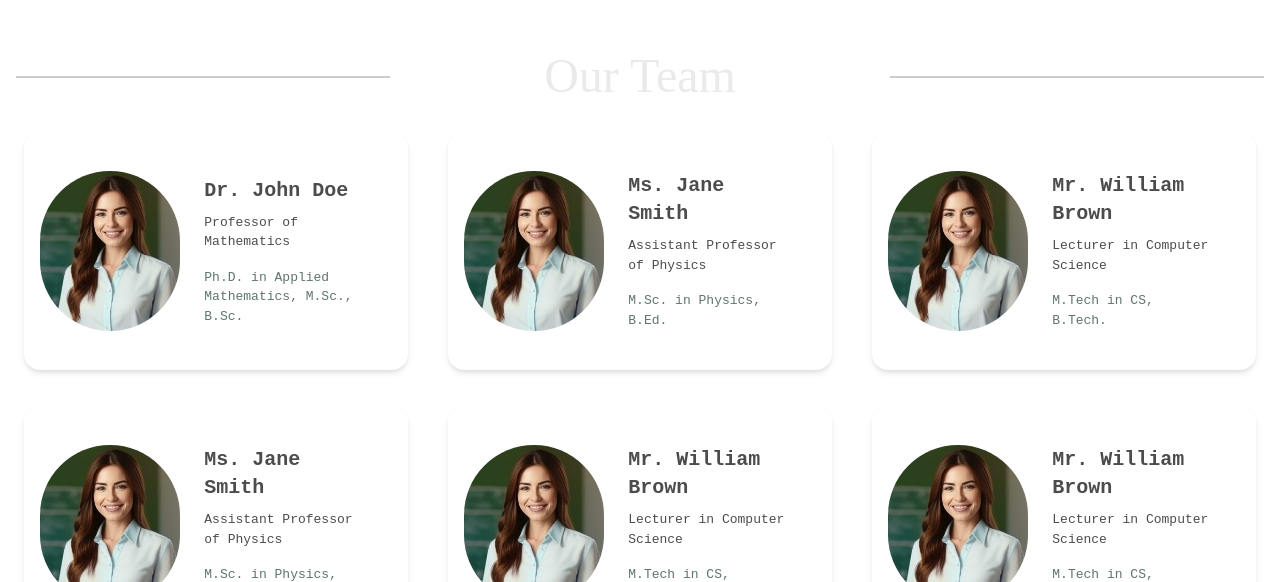
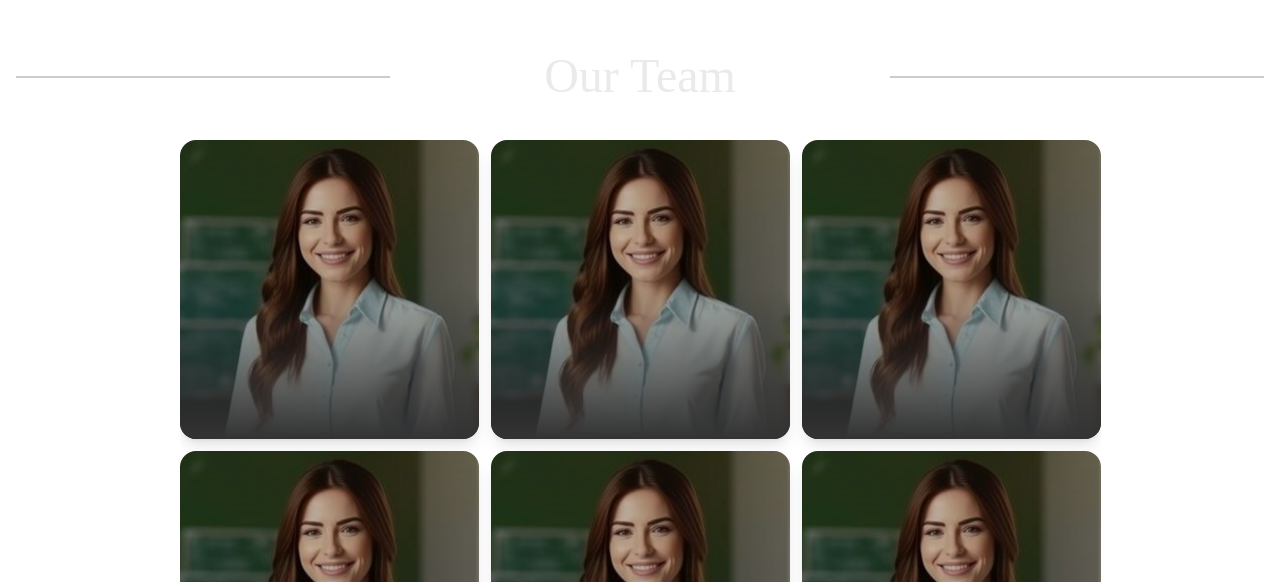
Before and after one commit to itz-mohanmadhav-18/vidhyalya-frontend, a React (Vite) app: page /#/about in a window 1280 px wide. Shown: the part 2218-2800 px from the top of the page. Built offline with nearby package versions, Linux system fonts and the light colour scheme.

Commit message:
About Page Design Completed

```diff
--- a/src/components/AboutPage/Authorities.jsx
+++ b/src/components/AboutPage/Authorities.jsx
@@ -49,7 +49,7 @@ const Authorities = () => {
   };
 
   return (
-    <div className="h-screen px-4 py-5 md:py-16 bg-maroon overflow-visible">
+    <div className="h-fit md:h-screen px-4 py-5 md:py-16 bg-maroon overflow-visible">
         <h1 className="headings !text-2xl sm:!text-3xl md:!text-4xl lg:!text-5xl justify-self-center w-fit bg-gradient-to-r from-[#fff] to-[#fff]">
         Guiding Lights
         </h1>
--- a/src/components/AboutPage/Team.jsx
+++ b/src/components/AboutPage/Team.jsx
@@ -1,20 +1,32 @@
-import React from "react";
+import { useState } from 'react';
 import image from '../../assets/teacher1.jpg';
 
 const FacultyCard = ({ image, name, designation, qualifications }) => {
+  const [isHovered, setIsHovered] = useState(false);
+
   return (
-    <div className="flex bg-white shadow-md rounded-2xl overflow-hidden mb-3 max-w-sm mx-auto p-4">
-      <div className="flex justify-center items-center">
+    <div
+      className="relative aspect-square overflow-hidden rounded-2xl shadow-lg cursor-pointer group"
+      onMouseEnter={() => setIsHovered(true)}
+      onMouseLeave={() => setIsHovered(false)}
+    >
+      <div className="relative w-full h-full overflow-hidden">
         <img
           src={image}
           alt={`${name}'s profile`}
-          className="h-40 w-40 object-cover rounded-full"
+          className={`h-full w-full object-cover transition-transform duration-500 ${
+            isHovered ? 'scale-105' : 'scale-100'
+          } brightness-75 group-hover:brightness-90`}
         />
+        <div className="absolute left-0 top-0 h-full right-0 bg-gradient-to-t from-black via-transparent to-transparent opacity-100" />
+
+        <div className={`absolute bottom-0 left-0 right-0 p-6 text-white transition-all duration-500 ${
+          isHovered ? 'translate-y-0 opacity-100' : 'translate-y-8 opacity-0'
+        }`}>
+          <h2 className="text-2xl font-bold mb-2">{name}</h2>
+          <p className="font-medium mb-3">{designation}</p>
+          <p className="text-sm">{qualifications}</p>
         </div>
-      <div className="p-6 flex flex-col justify-center w-2/3">
-        <h2 className="text-xl font-semibold text-light-black">{name}</h2>
-        <p className="text-light-black mt-2">{designation}</p>
-        <p className="text-gray mt-4">{qualifications}</p>
       </div>
     </div>
   );
@@ -61,15 +73,14 @@ const FacultySection = () => {
   ];
 
   return (
-    <section className="px-4 mb-6">
-      <div>
+    <section className="px-4 flex justify-center items-center flex-col gap-6 mb-9">
       <h1 className="headings mt-5 !text-2xl sm:!text-3xl md:!text-4xl lg:!text-5xl justify-self-center w-fit bg-gradient-to-r from-maroon-text to-maroon-text">
           Our Team
         </h1>
-        <div className="grid grid-cols-1 sm:grid-cols-2 lg:grid-cols-3 gap-6 mt-8">
-          {facultyData.map((faculty) => (
+      <div className="grid grid-cols-1 sm:grid-cols-2 lg:grid-cols-3 gap-3">
+        {facultyData.map((faculty, index) => (
           <FacultyCard
-              key={faculty.name}
+            key={index}
             image={faculty.image}
             name={faculty.name}
             designation={faculty.designation}
@@ -77,7 +88,6 @@ const FacultySection = () => {
           />
         ))}
       </div>
-      </div>
     </section>
   );
 };
```
Lines whose indentation alone changed are shown as unchanged.
